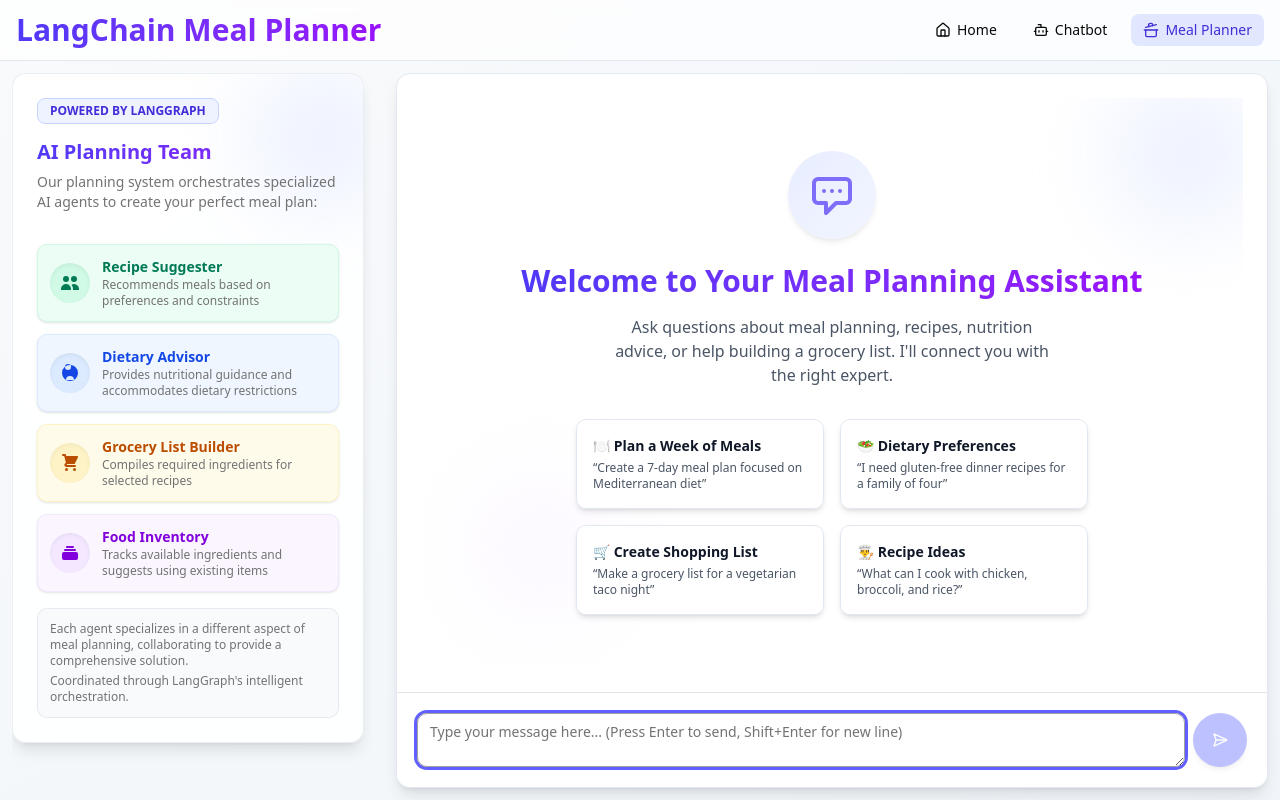
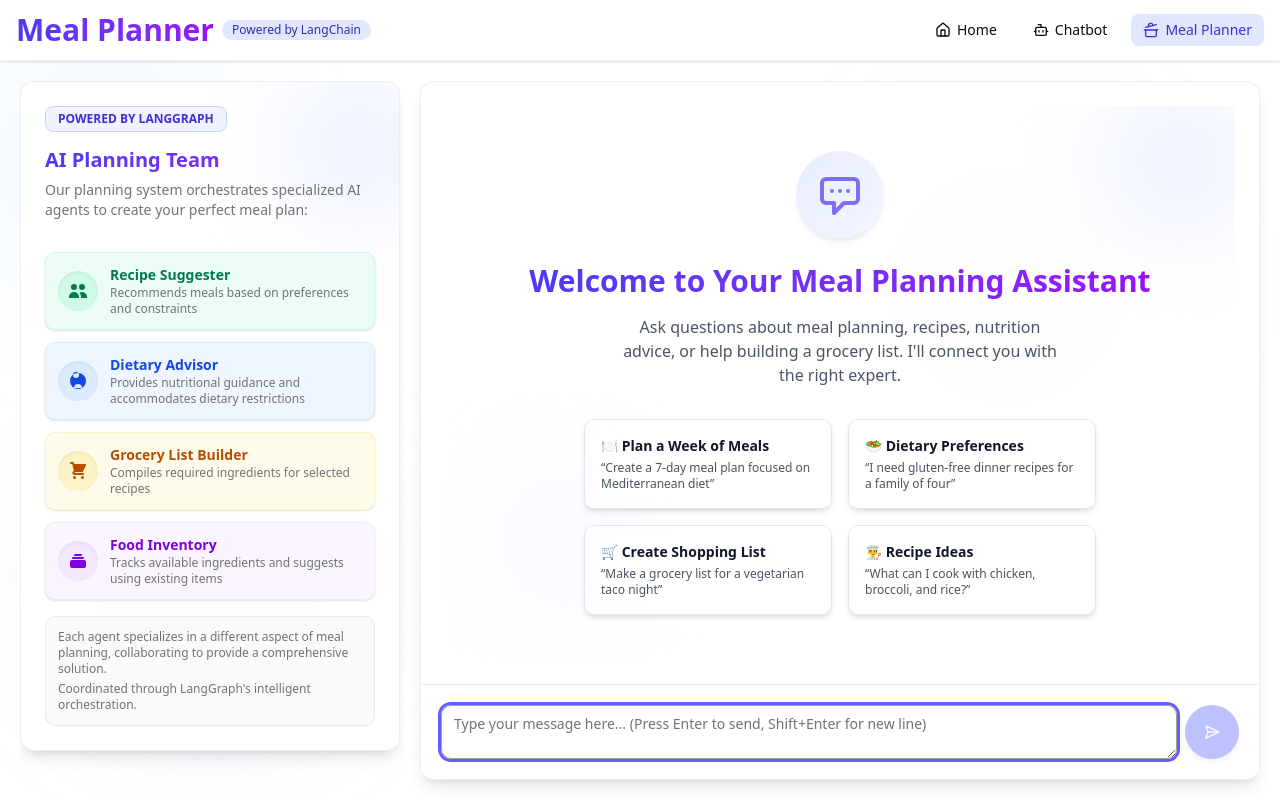
Before and after one commit to realrisman/langchain-integration-demo, a Next.js app: page /meal-planner in a window 1280 px wide. Built offline with nearby package versions, Linux system fonts and the light colour scheme.

Commit message:
refactor: update MealPlannerPage with enhanced styling, including a radial gradient background, improved header effects, and decorative elements for a more engaging and visually appealing user experience

```diff
--- a/src/app/(app)/meal-planner/page.tsx
+++ b/src/app/(app)/meal-planner/page.tsx
@@ -38,14 +38,17 @@ export default function MealPlannerPage() {
   }, [cancelRequest]);
 
   return (
-    <div className="fixed inset-0 flex flex-col w-full h-screen bg-gradient-to-br from-slate-50 to-slate-100 dark:from-slate-900 dark:to-slate-800">
-      {/* Glass Morphism Header with Navigation */}
-      <header className="relative z-10 py-3 px-4 backdrop-blur-sm bg-white/70 dark:bg-slate-900/70 border-b border-slate-200 dark:border-slate-700">
-        <div className=" mx-auto flex items-center justify-between">
-          <div className="flex items-center">
+    <div className="fixed inset-0 flex flex-col w-full h-screen bg-[radial-gradient(ellipse_at_top,_var(--tw-gradient-stops))] from-indigo-100 via-slate-50 to-white dark:from-indigo-950/30 dark:via-slate-900 dark:to-slate-950">
+      {/* Header with glass morphism effect */}
+      <header className="relative z-10 py-3 px-4 backdrop-blur-md bg-white/80 dark:bg-slate-900/80 border-b border-slate-200/50 dark:border-slate-800/50 shadow-sm">
+        <div className="max-w-7xl mx-auto flex items-center justify-between">
+          <div className="flex items-center space-x-2">
             <h1 className="text-2xl md:text-3xl font-bold bg-clip-text text-transparent bg-gradient-to-r from-indigo-600 to-purple-600 dark:from-indigo-400 dark:to-purple-400">
-              LangChain Meal Planner
+              Meal Planner
             </h1>
+            <span className="hidden md:inline-flex items-center text-xs font-medium px-2.5 py-0.5 rounded-full bg-indigo-100 dark:bg-indigo-900/50 text-indigo-800 dark:text-indigo-300">
+              Powered by LangChain
+            </span>
           </div>
 
           {/* Navigation */}
@@ -85,18 +88,25 @@ export default function MealPlannerPage() {
       </header>
 
       {/* Main Content Area with Dynamic Height */}
-      <div className="flex-1 flex overflow-hidden">
-        <div className="w-full h-full max-w-screen-2xl mx-auto flex flex-col lg:flex-row">
-          {/* Sidebar */}
-          <div className="lg:w-80 xl:w-96 p-3 lg:h-full overflow-hidden flex flex-col">
-            <div className="h-full overflow-auto scrollbar-thin scrollbar-thumb-slate-300 dark:scrollbar-thumb-slate-700 pr-2">
+      <div className="flex-1 flex overflow-hidden relative">
+        {/* Decorative elements */}
+        <div className="absolute inset-0 overflow-hidden pointer-events-none z-0">
+          <div className="absolute top-20 right-[10%] w-72 h-72 bg-purple-300/20 dark:bg-purple-600/10 rounded-full filter blur-3xl"></div>
+          <div className="absolute bottom-20 left-[5%] w-72 h-72 bg-indigo-300/20 dark:bg-indigo-600/10 rounded-full filter blur-3xl"></div>
+          <div className="absolute -top-10 -left-10 w-72 h-72 bg-blue-300/10 dark:bg-blue-600/5 rounded-full filter blur-3xl"></div>
+        </div>
+
+        <div className="w-full h-full max-w-screen-2xl mx-auto flex flex-col lg:flex-row p-3 lg:p-5 gap-4 z-10">
+          {/* Sidebar - collapsible on mobile */}
+          <div className="lg:w-80 xl:w-96 lg:h-full overflow-hidden flex flex-col animate-fade-right animate-duration-500">
+            <div className="h-full overflow-auto pr-1 scrollbar-thin scrollbar-thumb-slate-300 dark:scrollbar-thumb-slate-700 scrollbar-track-transparent">
               <AgentInfoCard />
             </div>
           </div>
 
           {/* Chat Area */}
-          <div className="flex-1 p-3 flex flex-col h-full min-h-0">
-            <div className="flex-1 h-full overflow-hidden flex flex-col rounded-xl shadow-lg border border-slate-200 dark:border-slate-700 bg-white dark:bg-slate-900">
+          <div className="flex-1 flex flex-col h-full min-h-0 animate-fade-up animate-duration-500">
+            <div className="flex-1 h-full overflow-hidden flex flex-col rounded-xl shadow-lg border border-slate-200/70 dark:border-slate-800/70 bg-white/90 dark:bg-slate-900/90 backdrop-blur-sm">
               <ChatInterface
                 messages={messages}
                 messagesEndRef={messagesEndRef}
```
